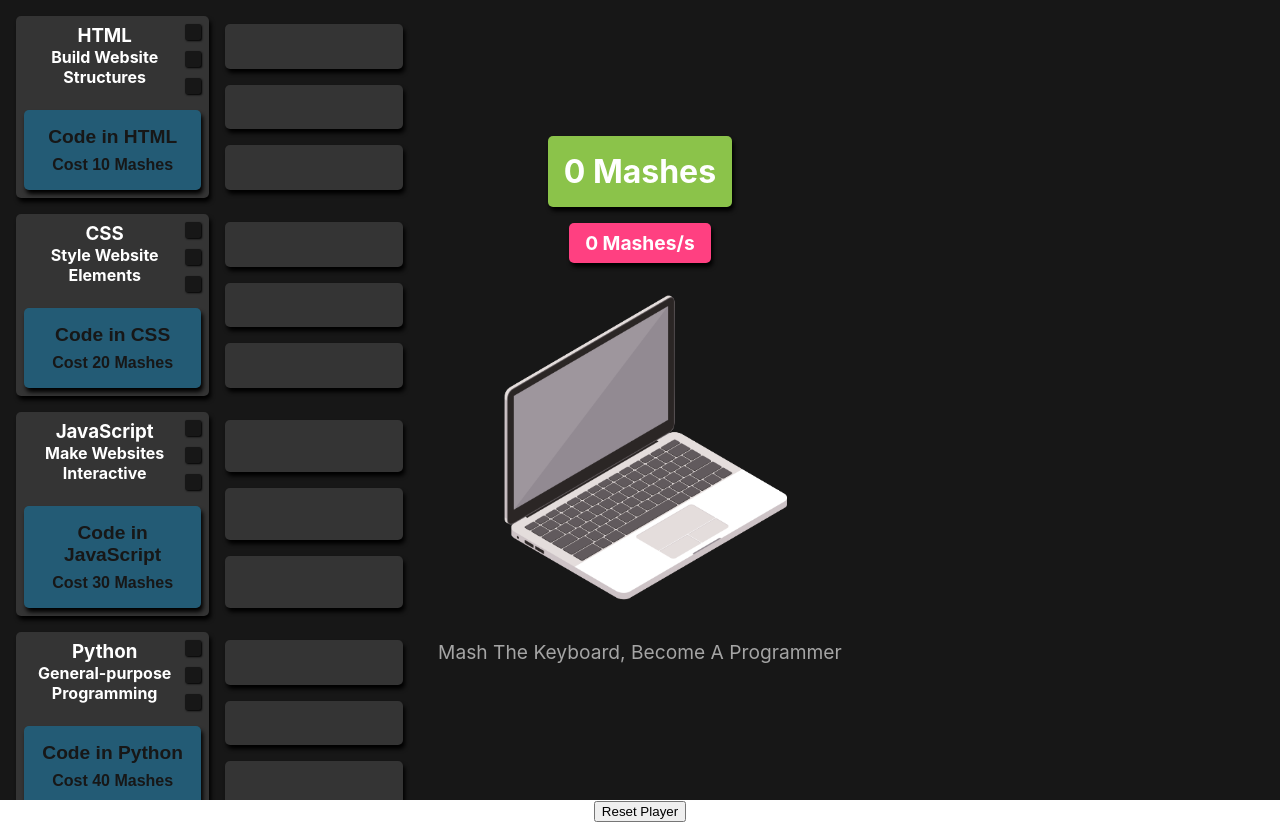
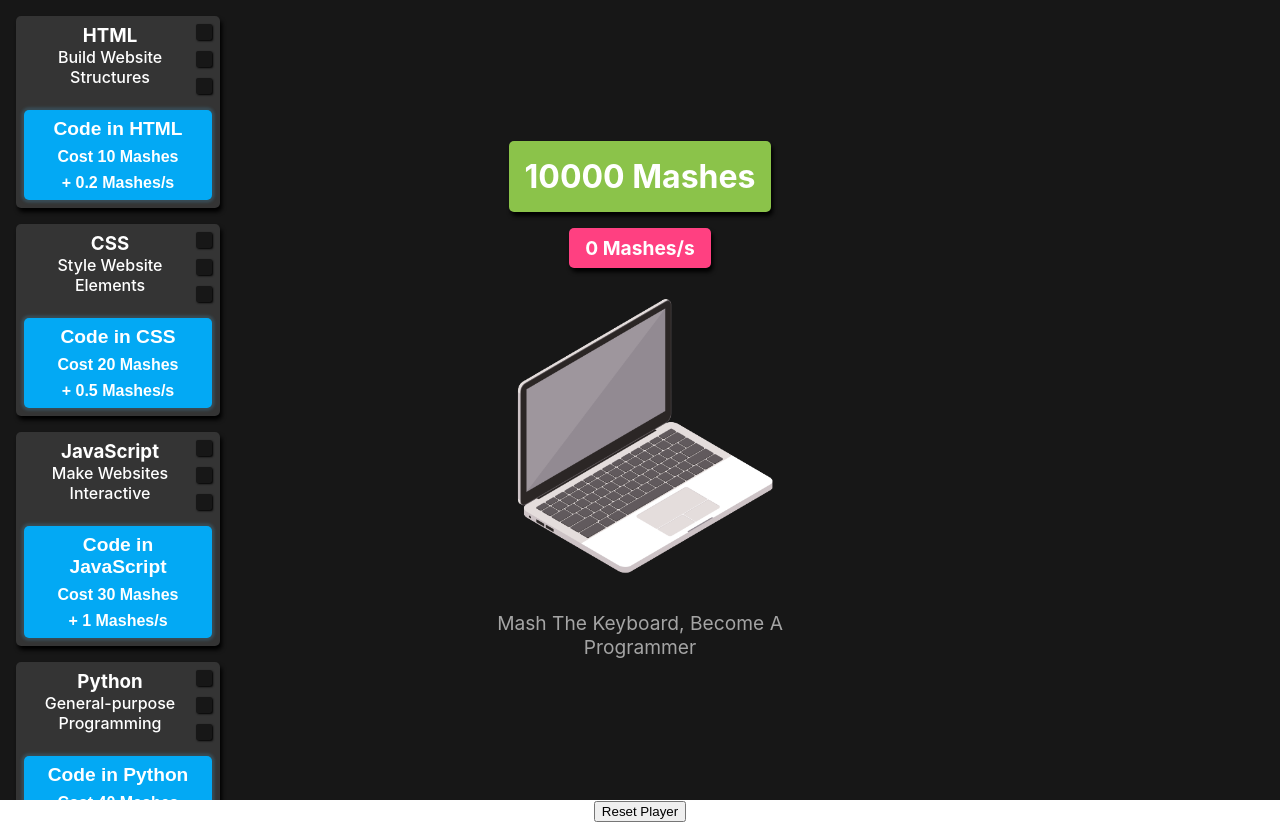
Before and after one commit to AntonErikssonCode/keyboard-masher, a React (Create React App) app: page / in a window 1280 px wide. Built offline with nearby package versions, Linux system fonts and the light colour scheme.

Commit message:
Upgrades info

```diff
--- a/src/App.tsx
+++ b/src/App.tsx
@@ -8,22 +8,53 @@ function App() {
   // CONFIG CONSTS
   const expirationTimeInDays = 1;
   const defaultPlayer = {
-    currentMashes: 0,
+    currentMashes: 10000,
     totalMashes: 0,
     mashPerSec: 0,
+    mashBonus: 1,
     upgradesOwned: [
-      { name: "HTML", number: 0, perks: 0, bought: true },
-      { name: "CSS", number: 0, perks: 0, bought: true },
-      { name: "JavaScript", number: 0, perks: 0, bought: false },
-      { name: "Python", number: 0, perks: 0, bought: false },
-      { name: "Java", number: 0, perks: 0, bought: false },
+      {
+        name: "HTML",
+        number: 0,
+        perks: 0,
+        bought: true,
+        perksOwned: [{ owned: false }, { owned: false }, { owned: false }],
+      },
+      {
+        name: "CSS",
+        number: 0,
+        perks: 0,
+        bought: true,
+        perksOwned: [{ owned: false }, { owned: false }, { owned: false }],
+      },
+      {
+        name: "JavaScript",
+        number: 0,
+        perks: 0,
+        bought: false,
+        perksOwned: [{ owned: false }, { owned: false }, { owned: false }],
+      },
+      {
+        name: "Python",
+        number: 0,
+        perks: 0,
+        bought: false,
+        perksOwned: [{ owned: false }, { owned: false }, { owned: false }],
+      },
+      {
+        name: "Java",
+        number: 0,
+        perks: 0,
+        bought: false,
+        perksOwned: [{ owned: false }, { owned: false }, { owned: false }],
+      },
     ],
   };
 
   // STATES
   const [playerInfoLoaded, setPlayerInfoLoaded] = useState(false);
   const [playerInfo, setPlayerInfo] = useState(defaultPlayer);
-  const [upgradeOpen, setUpgradeOpen] = useState({index: 0, open: false});
+  const [upgradeOpen, setUpgradeOpen] = useState({ index: 0, open: false });
 
   // USEEFFECT
   // LOAD INITIAL GAME DATA
@@ -110,12 +141,12 @@ function App() {
   const handleMashClick = () => {
     setPlayerInfo((prevPlayerInfo) => ({
       ...prevPlayerInfo,
-      totalMashes: prevPlayerInfo.totalMashes + 1,
-      currentMashes: prevPlayerInfo.currentMashes + 1,
+      totalMashes: prevPlayerInfo.totalMashes + playerInfo.mashBonus,
+      currentMashes: prevPlayerInfo.currentMashes + playerInfo.mashBonus,
     }));
   };
   const handleSetUpgradeOpen = (index: number, open: boolean) => {
-    setUpgradeOpen({index: index,  open: open})
+    setUpgradeOpen({ index: index, open: open });
   };
   // RETURN APP
   return (
@@ -128,7 +159,6 @@ function App() {
             handleSetPlayerInfo={setPlayerInfo}
             upgradeOpen={upgradeOpen}
             handleSetUpgradeOpen={handleSetUpgradeOpen}
-
           />
           <button onClick={resetPlayerCookie}>Reset Player</button>
         </>
--- a/src/components/layout.css
+++ b/src/components/layout.css
@@ -7,7 +7,7 @@
 }
 .container-upgrades {
   background-color: var(--background-color);
-  flex-basis: calc(33.33% - 2rem); /* Adjust the padding value as needed */
+  flex-basis: calc(35% - 2rem); /* Adjust the padding value as needed */
   flex-grow: 0;
   flex-shrink: 0;
   display: flex;
@@ -39,7 +39,7 @@
 
 .container-mash{
   background-color: var(--background-color);
-  flex-basis: 33.33%;
+  flex-basis: 30%;
   flex-grow: 0;
   flex-shrink: 0;
   display: flex;
@@ -50,7 +50,7 @@
 }
 .container-stats{
   background-color: var(--background-color);
-  flex-basis: calc(33.33% - 2rem); /* Adjust the padding value as needed */
+  flex-basis: calc(35% - 2rem); /* Adjust the padding value as needed */
   flex-grow: 0;
   flex-shrink: 0;
   display: flex;
--- a/src/components/mashSection/Masher.tsx
+++ b/src/components/mashSection/Masher.tsx
@@ -1,6 +1,6 @@
 import React, { useState } from "react";
 import "./Masher.css";
-
+import showTwoDecimals from "../../utlity/utilityFunctions";
 interface MasherProps {
   handleMashClick: () => void;
   currentMashes: number;
@@ -30,8 +30,8 @@ function Masher(props: MasherProps) {
       onMouseUp={handleMouseUp}
       onClick={handleMash}
     >
-      <div className="currentMashes crazy-box-shadow default-border">{Math.ceil(props.currentMashes)+ " Mashes"}</div>
-      <div className="mashPerSec crazy-box-shadow default-border">{props.mashPerSec + " Mashes/s"}</div>
+      <div className="currentMashes crazy-box-shadow default-border">{showTwoDecimals(props.currentMashes)+ " Mashes"}</div>
+      <div className="mashPerSec crazy-box-shadow default-border">{showTwoDecimals(props.mashPerSec) + " Mashes/s"}</div>
 
       <div className={`laptop-container ${isPressed ? "pressed" : ""}`} >
         <img src={laptop} className="laptop-img " alt="laptop" />
--- /dev/null
+++ b/src/components/upgradesSection/Perk.tsx
@@ -0,0 +1,100 @@
+import React, { useEffect, useState } from "react";
+import "./perk.css";
+
+interface Perk {
+  playerInfo: any;
+  perk: any;
+  index: number;
+  upgradeName: string;
+  handleSetPlayerInfo: (info: any) => void;
+}
+function Perk({
+  handleSetPlayerInfo,
+  playerInfo,
+  perk,
+  index,
+  upgradeName,
+}: Perk) {
+  const [isPressed, setIsPressed] = useState(false);
+  const [isBought, setIsBought] = useState(isPerkBought());
+
+  function handleMouseDown() {
+    setIsPressed(true);
+  }
+
+  function handleMouseUp() {
+    setIsPressed(false);
+  }
+
+  function isPerkBought() {
+    /* setIsBought(true) */
+    const oldData = playerInfo;
+    const slectedUpgrade = playerInfo.upgradesOwned.find(
+      (upgrade: { name: string }) => upgrade.name === upgradeName
+    );
+    const slectedUpgradeName = slectedUpgrade.name;
+    const slectedPerk = slectedUpgrade.perksOwned[index].owned;
+    return slectedPerk;
+  }
+  useEffect(() => {
+    setIsBought(isPerkBought());
+  }, [playerInfo]);
+
+  function handleBuyPerk() {
+    setIsBought(true);
+
+    handleSetPlayerInfo((prevPlayerInfo: any) => {
+      const updatedUpgradesOwned = prevPlayerInfo.upgradesOwned.map(
+        (upgrade: any) => {
+          if (upgrade.name === upgradeName) {
+            const updatedPerksOwned = upgrade.perksOwned.map(
+              (perkOwned: any, perkIndex: number) => {
+                if (perkIndex === index) {
+                  return { owned: true };
+                }
+                return perkOwned;
+              }
+            );
+
+            return {
+              ...upgrade,
+              perksOwned: updatedPerksOwned,
+            };
+          }
+          return upgrade;
+        }
+      );
+
+      return {
+        ...prevPlayerInfo,
+        upgradesOwned: updatedUpgradesOwned,
+      };
+    });
+  }
+
+  return (
+    <div className="perk default-border crazy-box-shadow">
+      <div className="perk-info">
+        <h4>{perk.name}</h4>
+        <h5>{perk.bonus}</h5>
+      </div>
+
+      {!isBought ? (
+        <button
+          onMouseDown={handleMouseDown}
+          onMouseUp={handleMouseUp}
+          onClick={handleBuyPerk}
+          className={`perk-button crazy-box-shadow default-border ${
+            isPressed ? "pressed" : ""
+          } ${isBought ? "pressed" : ""} ${
+            playerInfo.currentMashes >= perk.cost ? "" : "cant-afford-upgrade"
+          }  `}
+        >
+          Build <br></br>
+        </button>
+      ) : null}
+    </div>
+  );
+}
+
+export default Perk;
--- a/src/components/upgradesSection/Upgrade.tsx
+++ b/src/components/upgradesSection/Upgrade.tsx
@@ -1,7 +1,8 @@
 import React, { useEffect, useState } from "react";
 import "./upgrade.css";
 import balanceConfig from "../../config/balanceConfig";
-
+import Perk from "./Perk";
+import showTwoDecimals from "../../utlity/utilityFunctions";
 interface UpgradeProps {
   upgrade: any;
   playerInfo: any;
@@ -11,19 +12,18 @@ interface UpgradeProps {
   index: number;
 }
 function Upgrade({ handleSetPlayerInfo, upgrade, playerInfo }: UpgradeProps) {
-  const { name, description, perks, difficulty } = upgrade;
+  const { name, description, perks, difficulty, mashPerSec } = upgrade;
   const [isPressed, setIsPressed] = useState(false);
+  const [mps, setMps] = useState(0);
   const [newCost, setNewCost] = useState(getCost(playerInfo, upgrade));
   const [bought, setBought] = useState(getBought(playerInfo, upgrade));
   const [open, setOpen] = useState(false);
 
   function handleOpen() {
-    setOpen(true);
+    setOpen(!open);
   }
 
-  function handleClose() {
-    setOpen(false);
-  }
+
 
   function handleMouseDown() {
     setIsPressed(true);
@@ -41,7 +41,14 @@ function Upgrade({ handleSetPlayerInfo, upgrade, playerInfo }: UpgradeProps) {
     setGetNumberOfOwnedPerks(getNumberOfOwnedPerks(playerInfo, upgrade));
     setNewCost(getCost(playerInfo, upgrade));
     setBought(getBought(playerInfo, upgrade));
+    setMps(showTwoDecimals(getMPS(mashPerSec, bought)));
   }, [playerInfo]);
+
+
+  function getMPS(mashPerSec:number, bought:number){
+    return  mashPerSec * bought;
+  }
+
 
   function getNumberOfOwnedPerks(playerInfo: any, upgrade: any) {
     const upgradeName = upgrade.name;
@@ -54,6 +61,21 @@ function Upgrade({ handleSetPlayerInfo, upgrade, playerInfo }: UpgradeProps) {
     });
     return num;
   }
+
+  function isPerkOwned(playerInfo: any, upgrade: any, perkIndex: number) {
+    const upgradeName = upgrade.name;
+    const upgradesOwnedArray = playerInfo.upgradesOwned;
+    let perkOwned = false;
+    upgradesOwnedArray.forEach((element: any) => {
+      if (element.name === upgradeName) {
+        perkOwned = element.perksOwned[perkIndex].owned;
+      }
+    });
+    return perkOwned;
+  }
+
+  const yes = isPerkOwned(playerInfo, upgrade, 0);
+
   function getBought(playerInfo: any, upgrade: any) {
     const upgradeName = upgrade.name;
     const upgradesOwnedArray = playerInfo.upgradesOwned;
@@ -107,29 +129,37 @@ function Upgrade({ handleSetPlayerInfo, upgrade, playerInfo }: UpgradeProps) {
   }
 
   return (
-    <div className="upgradesSection">
-      <div className="upgrades-container crazy-box-shadow default-border">
+    <div className="upgradesSection" >
+      <div className="upgrades-container crazy-box-shadow default-border" onClick={handleOpen}>
         <div className="upgrades-container-1">
           <div className="upgrades-container-2">
             {bought ? (
-              <h3>{name + " (" + bought + "Days)"}</h3>
+              <h3 >{name + "  (" + bought + " Days)"}</h3>
             ) : (
-              <h3>{name}</h3>
+              <h3>{name +"  "}</h3>
             )}
 
-            <h4>{description}</h4>
+            <h4 className="upgrades-description">{description}</h4>
+            {bought ? (
+               <h4 className="upgrades-mashesPerSec">{"+ "+mps + " Mashes/s"}</h4>
+            ) : (
+             null
+            )}
+
           </div>
           <div className="upgrades-container-3">
             {perks.map((perk: any, index: number) => {
-              let active = false;
+              /*  let active = false;
               if (index + 1 <= numberOfPerks) {
                 active = true;
-              }
+              } */
               return (
                 <div
                   key={name + index}
                   className={`upgrade-bought ${
-                    active ? "upgrade-bought-true" : ""
+                    isPerkOwned(playerInfo, upgrade, index)
+                      ? "upgrade-bought-true"
+                      : ""
                   } `}
                 ></div>
               );
@@ -138,34 +168,37 @@ function Upgrade({ handleSetPlayerInfo, upgrade, playerInfo }: UpgradeProps) {
         </div>
         <button
           className={`button-code crazy-box-shadow default-border ${
-            playerInfo.currentMashes >= newCost ? "button-code-glow" : "cant-afford-upgrade"
-          }  ${
-            isPressed ? "pressed" : ""
-          }  `}
+            playerInfo.currentMashes >= newCost
+              ? "button-code-glow"
+              : "cant-afford-upgrade"
+          }  ${isPressed ? "pressed" : ""}  `}
           onMouseDown={handleMouseDown}
           onMouseUp={handleMouseUp}
-          onClick={handleBuy}
+          onClick={(event) => {
+            event.stopPropagation(); // Prevent event propagation
+            handleBuy();
+          }}
         >
-          <h3 className="text-color-black">{"Code in " + name}</h3>
-          <h4 className="text-color-black">{"Cost " + newCost + " Mashes"}</h4>
+          <h3 className="">{"Code in " + name}</h3>
+          <h4 className="">{"Cost " + newCost + " Mashes"}</h4>
+          <h4 className="">{ "+ " +mashPerSec+ " Mashes/s"}</h4>
         </button>
       </div>
       <div className="perks-container">
         {perks.map((perk: any, index: number) => {
-          console.dir(perk);
-          return (
-            <div
-              key={perk.name + index}
-              className="perk default-border crazy-box-shadow"
-            >
-
-
-            </div>
-          );
+          if (open) {
+            return (
+              <Perk
+                handleSetPlayerInfo={handleSetPlayerInfo}
+                key={perk.name + index}
+                perk={perk}
+                playerInfo={playerInfo}
+                index={index}
+                upgradeName={name}
+              />
+            );
+          }
         })}
-        {/*         <div className="perk default-border crazy-box-shadow">perk1</div>
-        <div className="perk default-border crazy-box-shadow">perk2</div>
-        <div className="perk default-border crazy-box-shadow">perk3</div> */}
       </div>
     </div>
   );
--- /dev/null
+++ b/src/components/upgradesSection/perk.css
@@ -0,0 +1,39 @@
+.perk-button:hover {
+  transform: scale(1.02);
+}
+.perk-button.pressed {
+  transform: scale(0.95);
+}
+
+.perk {
+  flex-basis: 33.33%;
+  display: flex;
+  transition: tra;
+  background-color: var(--background-color2);
+  color: white;
+  padding: 0.2rem 0.5rem;
+  justify-content: space-between;
+}
+
+.perk-info{
+  display: flex;
+  flex-direction: column;
+
+}
+.perk-button{
+  border: none;
+  background-color: var(--accent-color);
+  color: var(--text-color);
+  padding: 1rem;
+  cursor: pointer;
+  display: flex;
+  flex-direction: column;
+  justify-content: center;
+  align-items: center;
+  transition: transform 0.1s ease;
+
+}
+
+.cant-afford-upgrade{
+  background-color: var(--accent-color-3);
+}
--- a/src/components/upgradesSection/upgrade.css
+++ b/src/components/upgradesSection/upgrade.css
@@ -12,6 +12,7 @@
   flex-direction: column;
   gap: 1rem;
   cursor: pointer;
+  justify-content: space-between;
 }
 .upgrades-container-1 {
   display: flex;
@@ -40,7 +41,7 @@
   border: none;
   background-color: var(--accent-color);
   color: var(--text-color);
-  padding: 1rem;
+  padding: 0.5rem;
   cursor: pointer;
   display: flex;
   flex-direction: column;
@@ -77,9 +78,11 @@
 .button-code:hover {
   transform: scale(1.02);
 }
-.button-code.pressed {
+.button-code.pressed, .perk-button.pressed {
   transform: scale(0.95);
 }
+
+
 
 .button-code h3 {
   font-size: 1.2rem;
@@ -97,15 +100,6 @@
   justify-content: space-between;
   padding: 0.5rem;
 }
-.perk {
-  flex-basis: 33.33%;
-  display: flex;
-
-  background-color: var(--background-color2);
-  color: white;
-  padding: 0.2rem 0.5rem;
-}
-
 @keyframes slideIn {
   from {
     transform: translateX(100%); /* Slide in from right */
@@ -116,3 +110,10 @@
     opacity: 1;
   }
 }
+
+.upgrades-mashesPerSec{
+  font-weight: 400;
+}
+.upgrades-description{
+  font-weight: 500;
+}
--- /dev/null
+++ b/src/utlity/utilityFunctions.tsx
@@ -0,0 +1,5 @@
+function showTwoDecimals(number:number) {
+  return Number(number.toFixed(2));
+}
+
+export default showTwoDecimals
```
Also changed, not shown: src/config/upgradesConfig.tsx (+40 -14 lines).
